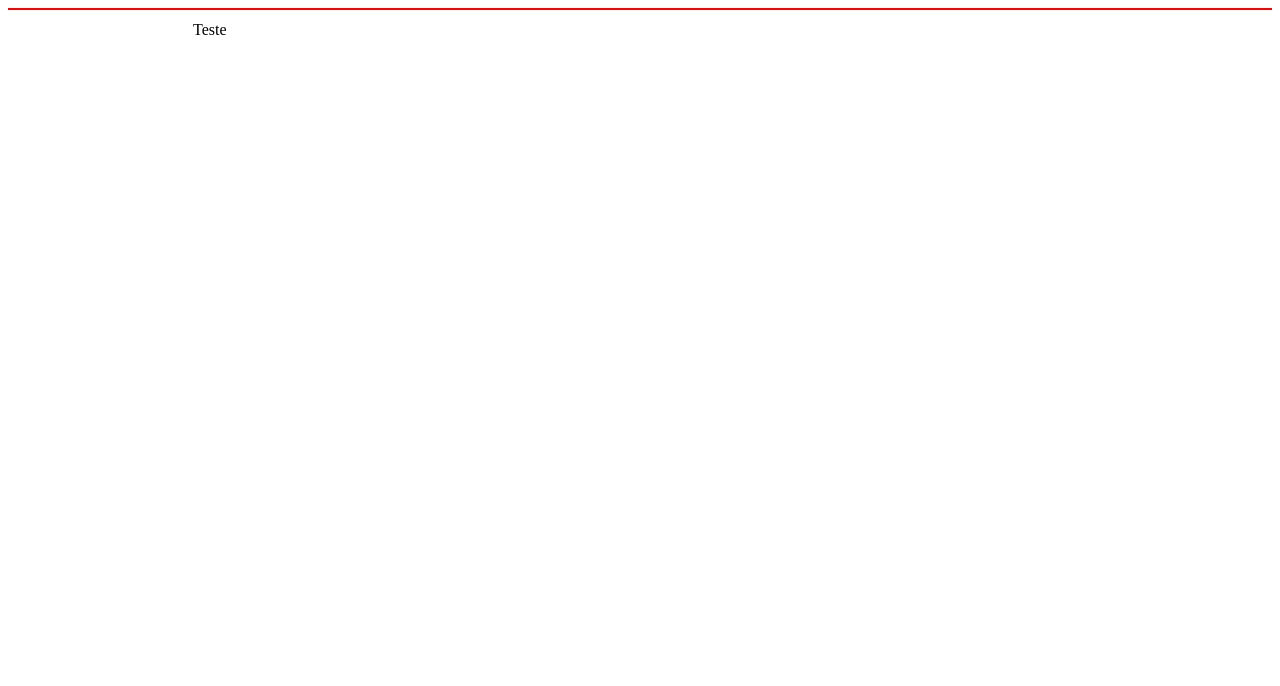
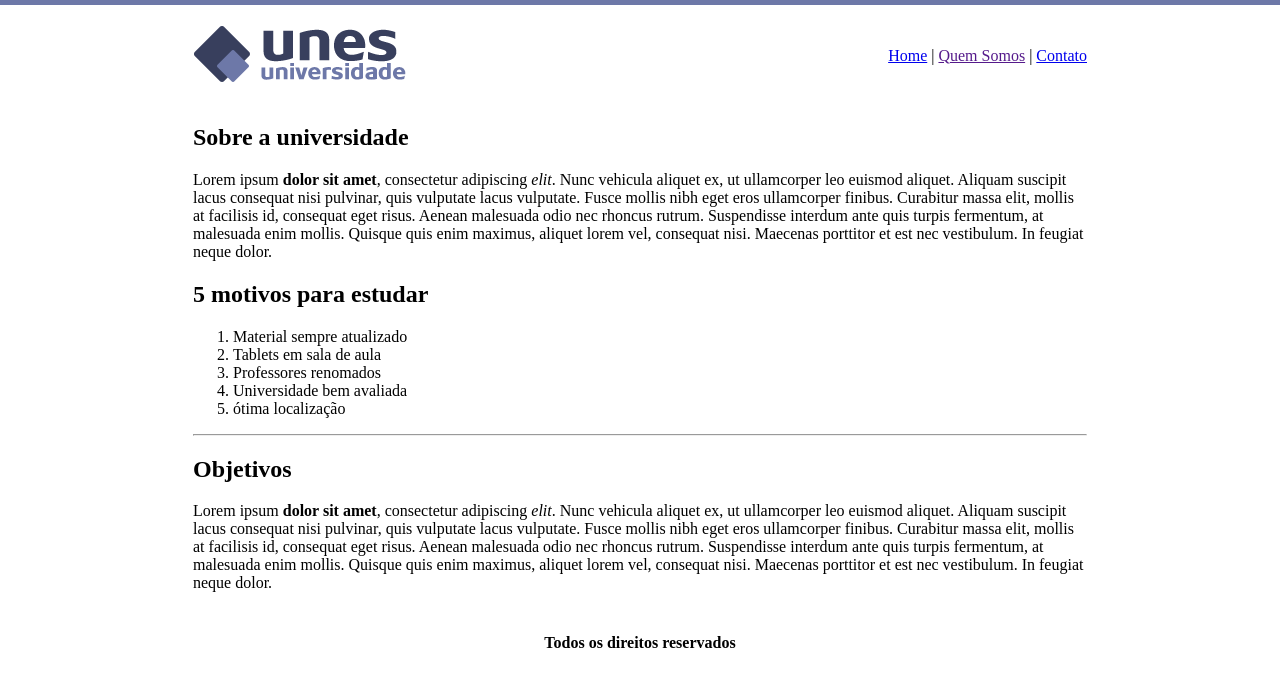
Before and after one commit to Pedrocardo005/Projeto-Unes-1, a plain HTML site: page quem-somos.html in a window 1280 px wide. Drawn offline with Linux system fonts and the light colour scheme.

Commit message:
Adicionando contato e quem somos

```diff
--- a/quem-somos.html
+++ b/quem-somos.html
@@ -1,15 +1,60 @@
 <!DOCTYPE html>
 <html>
+
 	<head>
-	<title></title>
+		<title>UNES - quem somos</title>
+		<meta charset="utf-8">
 	</head>
-<body>
-	<header><hr color="red"></header>
 
-	<table align="center" width="900">
+	<body background="imagens/fundo2.png">
+
+		<table border="0" width="900" align="center">
+
 			<tr>
-			<td>Teste</td>
+				<td height="89"><img src="imagens/logo.png"></td>
+				<td align="right">
+					<a href="index.html">Home</a> |
+					<a href="">Quem Somos</a> |
+					<a href="contato.html">Contato</a>
+				</td>
 			</tr>
+
+			<tr>
+				<td colspan="2">
+
+					<h2>Sobre a universidade</h2>
+					<p>
+						Lorem ipsum <strong>dolor sit amet</strong>, consectetur adipiscing <em>elit</em>. Nunc vehicula aliquet ex, ut ullamcorper leo euismod aliquet. Aliquam suscipit lacus consequat nisi pulvinar, quis vulputate lacus vulputate. Fusce mollis nibh eget eros ullamcorper finibus. Curabitur massa elit, mollis at facilisis id, consequat eget risus. Aenean malesuada odio nec rhoncus rutrum. Suspendisse interdum ante quis turpis fermentum, at malesuada enim mollis. Quisque quis enim maximus, aliquet lorem vel, consequat nisi. Maecenas porttitor et est nec vestibulum. In feugiat neque dolor.
+					</p>
+
+					<h2>5 motivos para estudar</h2>
+					<ol>
+						<li>Material sempre atualizado</li>
+						<li>Tablets em sala de aula</li>
+						<li>Professores renomados</li>
+						<li>Universidade bem avaliada</li>
+						<li>ótima localização</li>
+					</ol>
+
+					<hr>
+
+					<h2>Objetivos</h2>
+
+					<p>
+						Lorem ipsum <strong>dolor sit amet</strong>, consectetur adipiscing <em>elit</em>. Nunc vehicula aliquet ex, ut ullamcorper leo euismod aliquet. Aliquam suscipit lacus consequat nisi pulvinar, quis vulputate lacus vulputate. Fusce mollis nibh eget eros ullamcorper finibus. Curabitur massa elit, mollis at facilisis id, consequat eget risus. Aenean malesuada odio nec rhoncus rutrum. Suspendisse interdum ante quis turpis fermentum, at malesuada enim mollis. Quisque quis enim maximus, aliquet lorem vel, consequat nisi. Maecenas porttitor et est nec vestibulum. In feugiat neque dolor.
+					</p>
+
+				</td>
+			</tr>
+
+			<tr>
+				<td colspan="2" align="center">
+					<h4>Todos os direitos reservados</h4>
+				</td>
+			</tr>
+
 		</table>
+
 	</body>
+
 </html>
```
Also changed, not shown: contato.html (added, +61 -0 lines). Lines whose indentation alone changed are shown as unchanged.
